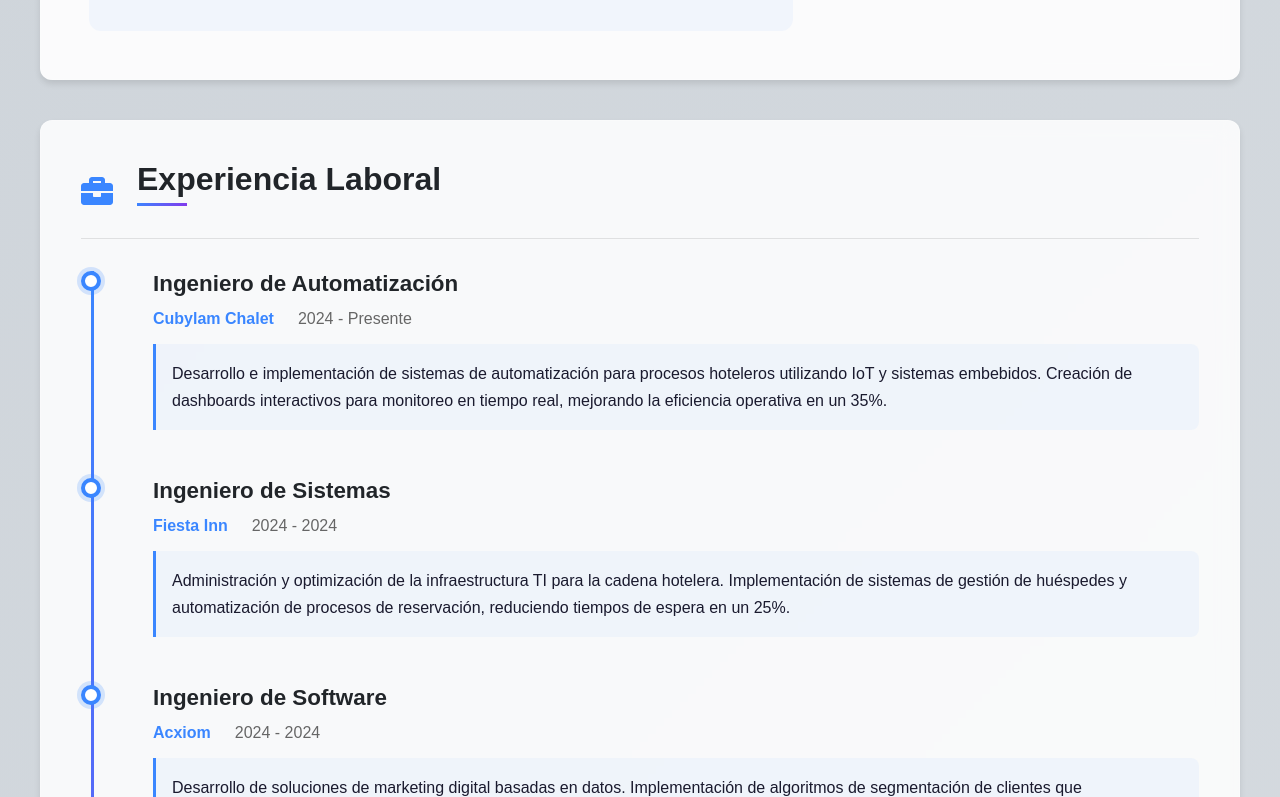
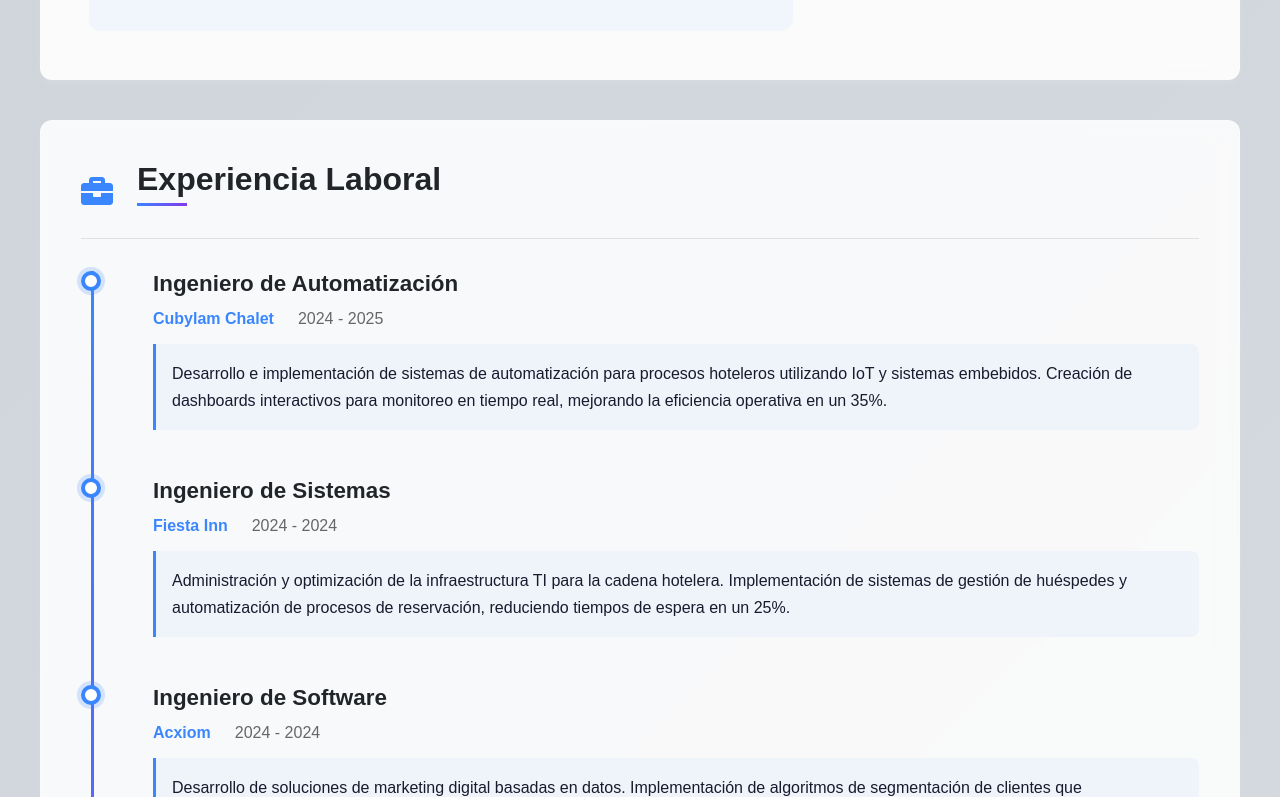
Before and after one commit to jaredAlcala343/cvjs, a Next.js app: page / in a window 1280 px wide. Shown: the part 763-1560 px from the top of the page. Built offline with nearby package versions, Linux system fonts and the light colour scheme.

Commit message:
000034
new descargables

```diff
--- a/pages/descargables.css
+++ b/pages/descargables.css
@@ -5,7 +5,7 @@
   --dark-color: #212529;
   --light-color: #f8f9fa;
   --gradient: linear-gradient(135deg, var(--primary-color), var(--secondary-color));
-  --shadow: 0 4px 6px rgba(0, 0, 0, 0.1);
+  --shadow: 0 4px 6px rgba(255, 255, 255, 0.1);
   --transition: all 0.3s cubic-bezier(0.175, 0.885, 0.32, 1.275);
 }
 
@@ -53,7 +53,7 @@
   justify-content: space-between;
   background: var(--light-color);
   border-radius: 10px;
-  box-shadow: 0 2px 8px rgba(58, 134, 255, 0.07);
+  box-shadow: 0 2px 8px rgb(255, 255, 255);
   margin-bottom: 1.2rem;
   padding: 1rem 1.5rem;
   transition: var(--transition);
@@ -86,7 +86,7 @@
   text-decoration: none;
   font-weight: 600;
   font-size: 1rem;
-  box-shadow: 0 2px 8px rgba(58, 134, 255, 0.13);
+  box-shadow: 0 2px 8px rgba(255, 255, 255, 0.973);
   transition: var(--transition);
 }
 
--- a/pages/profile.js
+++ b/pages/profile.js
@@ -10,7 +10,7 @@ export default function Profile() {
         {
           puesto: 'Ingeniero de Automatización',
           empresa: 'Cubylam Chalet',
-          periodo: '2024 - Presente',
+          periodo: '2024 - 2025',
           descripcion: 'Desarrollo e implementación de sistemas de automatización para procesos hoteleros utilizando IoT y sistemas embebidos. Creación de dashboards interactivos para monitoreo en tiempo real, mejorando la eficiencia operativa en un 35%.'
         },
         {
```
Also changed, not shown: 1 other file (tests, documents, lock files or other folders).
